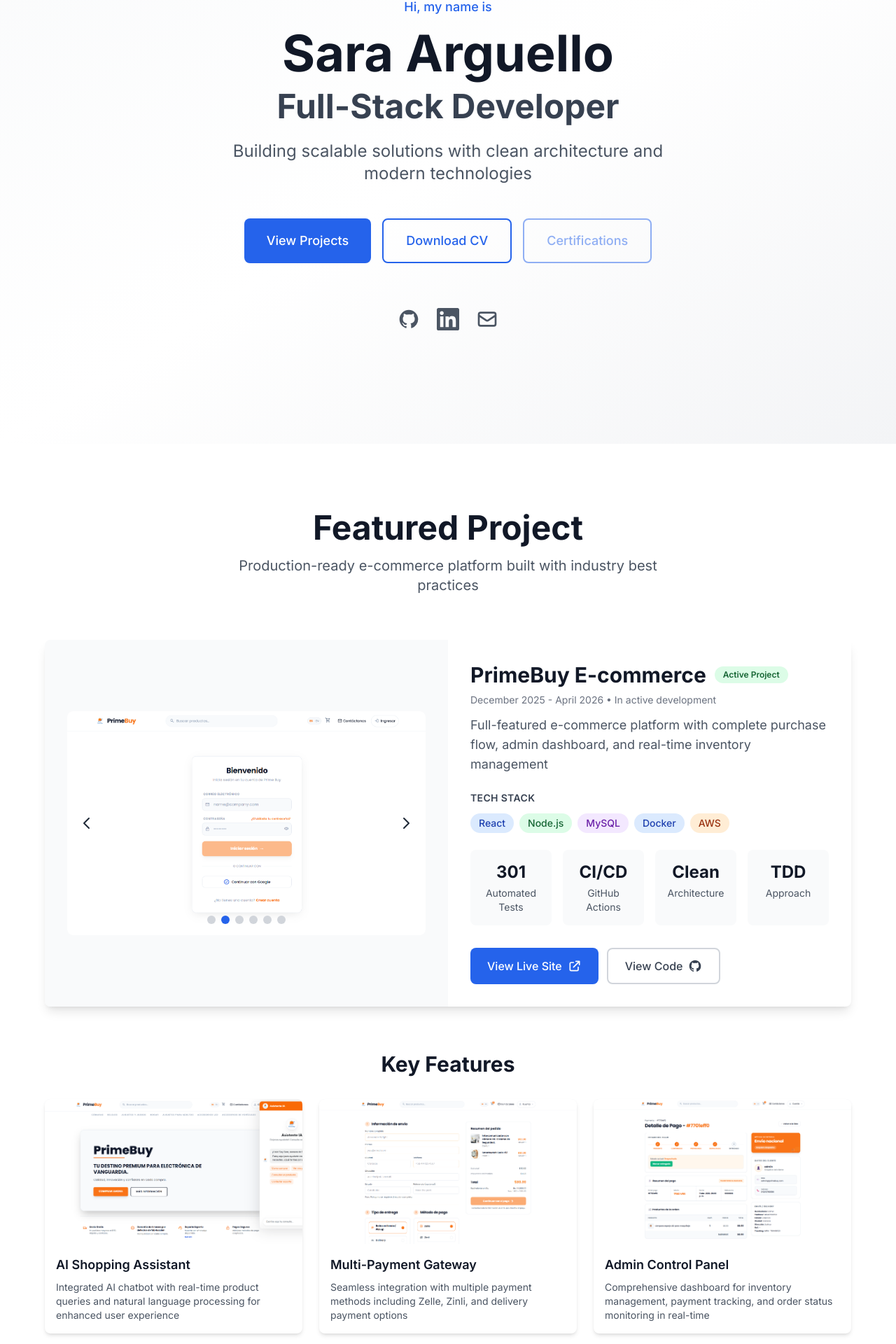
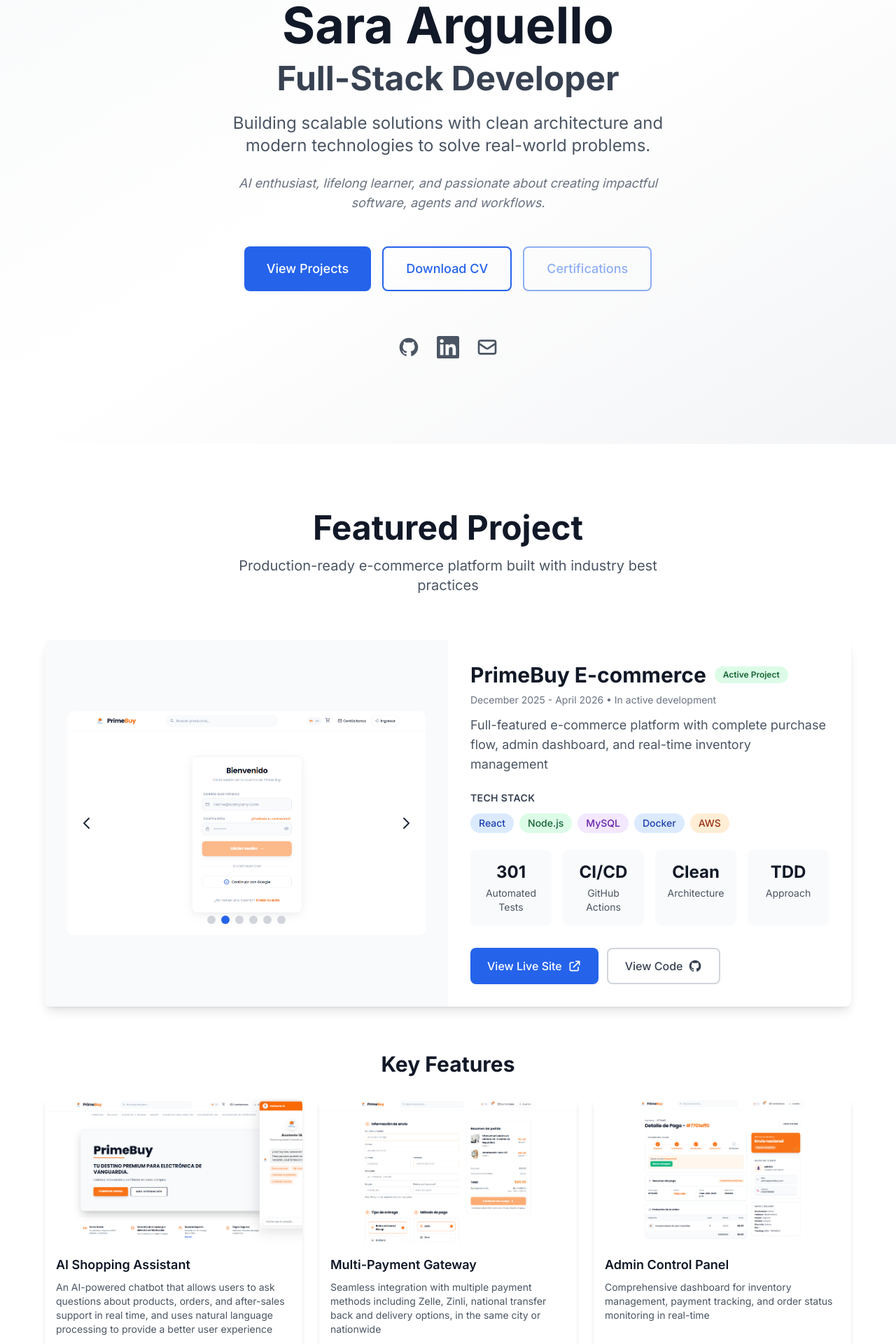
Before and after one commit to Sa4rg/landing-page-me, a React (Vite) app: page / in a window 1280 px wide. Shown: the part 166-2086 px from the top of the page at 70% size. Built offline with nearby package versions, Linux system fonts and the light colour scheme.

Commit message:
feat: Update contact information and enhance hero section descriptions

```diff
--- a/src/features/contact/Contact.jsx
+++ b/src/features/contact/Contact.jsx
@@ -16,9 +16,9 @@
           <path strokeLinecap="round" strokeLinejoin="round" strokeWidth={2} d="M3 8l7.89 5.26a2 2 0 002.22 0L21 8M5 19h14a2 2 0 002-2V7a2 2 0 00-2-2H5a2 2 0 00-2 2v10a2 2 0 002 2z" />
         </svg>
       ),
-      href: 'mailto:sara.arguello@example.com',
-      label: 'sara.arguello@example.com',
-      external: false
+      href: 'mailto:sa30811670@gmail.com',
+      label: 'sa30811670@gmail.com',
+      external: true
     },
     {
       name: 'GitHub Profile',
@@ -38,7 +38,7 @@
           <path d="M20.447 20.452h-3.554v-5.569c0-1.328-.027-3.037-1.852-3.037-1.853 0-2.136 1.445-2.136 2.939v5.667H9.351V9h3.414v1.561h.046c.477-.9 1.637-1.85 3.37-1.85 3.601 0 4.267 2.37 4.267 5.455v6.286zM5.337 7.433c-1.144 0-2.063-.926-2.063-2.065 0-1.138.92-2.063 2.063-2.063 1.14 0 2.064.925 2.064 2.063 0 1.139-.925 2.065-2.064 2.065zm1.782 13.019H3.555V9h3.564v11.452zM22.225 0H1.771C.792 0 0 .774 0 1.729v20.542C0 23.227.792 24 1.771 24h20.451C23.2 24 24 23.227 24 22.271V1.729C24 .774 23.2 0 22.222 0h.003z"/>
         </svg>
       ),
-      href: 'https://linkedin.com/in/sara-arguello',
+      href: 'https://www.linkedin.com/in/sara-arguello-860975403/',
       label: '/in/sara-arguello',
       external: true
     }
--- a/src/features/hero/Hero.jsx
+++ b/src/features/hero/Hero.jsx
@@ -47,8 +47,13 @@
           </h2>
 
           {/* Tagline */}
-          <p className="text-xl sm:text-2xl text-gray-600 dark:text-gray-400 max-w-2xl mx-auto mb-12 leading-relaxed">
-            Building scalable solutions with clean architecture and modern technologies
+          <p className="text-xl sm:text-2xl text-gray-600 dark:text-gray-400 max-w-2xl mx-auto mb-6 leading-relaxed">
+            Building scalable solutions with clean architecture and modern technologies to solve real-world problems.
+          </p>
+
+          {/* Secondary tagline */}
+          <p className="text-base sm:text-lg text-gray-500 dark:text-gray-500 max-w-2xl mx-auto mb-12 leading-relaxed italic">
+            AI enthusiast, lifelong learner, and passionate about creating impactful software, agents and workflows.
           </p>
 
           {/* CTAs */}
@@ -80,7 +85,7 @@
               </Button>
               {/* Tooltip */}
               <div className="absolute bottom-full left-1/2 -translate-x-1/2 mb-2 px-3 py-2 bg-gray-900 dark:bg-gray-700 text-white text-sm rounded-lg opacity-0 group-hover:opacity-100 transition-opacity pointer-events-none whitespace-nowrap">
-                A espera de recibir el certificado para publicar
+                Waiting to receive the certificate so we can publish
                 <div className="absolute top-full left-1/2 -translate-x-1/2 -mt-1 border-4 border-transparent border-t-gray-900 dark:border-t-gray-700"></div>
               </div>
             </div>
@@ -101,7 +106,7 @@
             </a>
 
             <a
-              href="https://linkedin.com/in/sara-arguello"
+              href="https://www.linkedin.com/in/sara-arguello-860975403/"
               target="_blank"
               rel="noopener noreferrer"
               className="text-gray-600 dark:text-gray-400 hover:text-primary-600 dark:hover:text-primary-400 transition-colors"
@@ -113,7 +118,7 @@
             </a>
 
             <a
-              href="mailto:sara.arguello@example.com"
+              href="mailto:sa30811670@gmail.com"
               className="text-gray-600 dark:text-gray-400 hover:text-primary-600 dark:hover:text-primary-400 transition-colors"
               aria-label="Email"
             >
--- a/src/features/projects/Projects.jsx
+++ b/src/features/projects/Projects.jsx
@@ -24,13 +24,13 @@
       image: '/images/primebuy/Screenshot 2026-04-16 193651.png',
       imageAlt: 'AI Shopping Assistant integrated in homepage',
       title: 'AI Shopping Assistant',
-      description: 'Integrated AI chatbot with real-time product queries and natural language processing for enhanced user experience',
+      description: 'An AI-powered chatbot that allows users to ask questions about products, orders, and after-sales support in real time, and uses natural language processing to provide a better user experience',
     },
     {
       image: '/images/primebuy/Screenshot 2026-04-16 193913.png',
-      imageAlt: 'Multi-payment checkout interface',
+      imageAlt: 'Multi-payment and delivery checkout interface',
       title: 'Multi-Payment Gateway',
-      description: 'Seamless integration with multiple payment methods including Zelle, Zinli, and delivery payment options',
+      description: 'Seamless integration with multiple payment methods including Zelle, Zinli, national transfer back and delivery options, in the same city or nationwide',
     },
     {
       image: '/images/primebuy/Screenshot 2026-04-16 194206.png',
```
